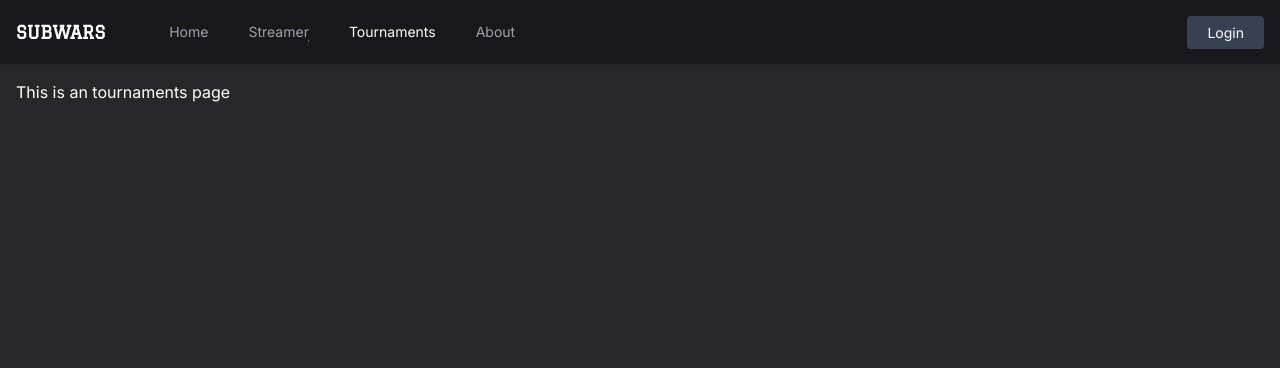
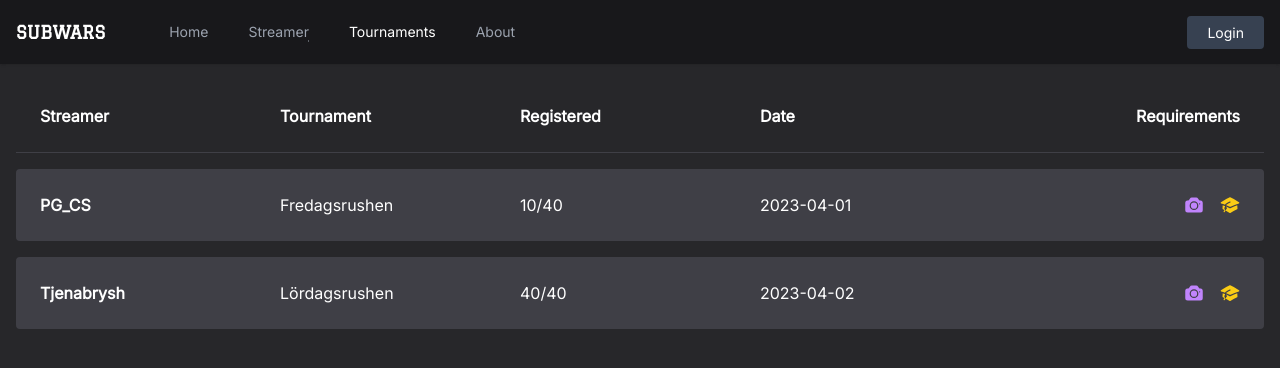
Before and after one commit to dennisfransen/subwars, a Vue app in the folder client/: page /tournaments in a window 1280 px wide. Shown: the top 368 px of the page. Built offline with nearby package versions, Linux system fonts and the light colour scheme.

Commit message:
Tournaments: List tournaments. New Tournament page

```diff
--- a/client/src/router/index.ts
+++ b/client/src/router/index.ts
@@ -34,6 +34,11 @@ const router = createRouter({
 			component: () => import('@/views/TournamentsView.vue'),
 		},
 		{
+			path: '/tournament/:id',
+			name: 'tournament',
+			component: () => import('@/views/TournamentView.vue'),
+		},
+		{
 			path: '/:pathMatch(.*)*',
 			name: 'not-found',
 			component: () => import('@/views/NotFoundView.vue'),
--- /dev/null
+++ b/client/src/views/TournamentView.vue
@@ -0,0 +1,5 @@
+<template>
+	<main class="container mx-auto p-4">
+		<p>Tournament page</p>
+	</main>
+</template>
--- a/client/src/views/TournamentsView.vue
+++ b/client/src/views/TournamentsView.vue
@@ -1,5 +1,57 @@
+<script setup lang="ts">
+import { AcademicCapIcon, CameraIcon } from '@heroicons/vue/24/solid'
+
+const tournaments = ref([
+	{
+		id: 1,
+		title: 'Fredagsrushen',
+		streamer: 'PG_CS',
+		registered: 10,
+		teams: 8,
+		follower: true,
+		subscriber: true,
+		live_at: '2023-04-01',
+	},
+	{
+		id: 2,
+		title: 'Lördagsrushen',
+		streamer: 'Tjenabrysh',
+		registered: 40,
+		teams: 8,
+		follower: true,
+		subscriber: true,
+		live_at: '2023-04-02',
+	},
+])
+</script>
+
 <template>
 	<main class="container mx-auto p-4">
-		<h1>This is an tournaments page</h1>
+		<section>
+			<ul>
+				<li class="grid grid-cols-5 border-b border-b-zinc-700 p-6">
+					<h3 class="font-bold">Streamer</h3>
+					<h3 class="font-bold">Tournament</h3>
+					<h3 class="font-bold">Registered</h3>
+					<h3 class="font-bold">Date</h3>
+					<h3 class="text-right font-bold">Requirements</h3>
+				</li>
+				<li v-for="tournament in tournaments" :key="tournament.id">
+					<router-link
+						:to="`/tournament/${tournament.id}`"
+						class="mt-4 grid grid-cols-5 rounded bg-zinc-700 p-6 transition-all duration-300 hover:bg-zinc-600 hover:shadow-lg"
+					>
+						<p class="font-bold">{{ tournament.streamer }}</p>
+						<p>{{ tournament.title }}</p>
+						<p>{{ tournament.registered }}/{{ tournament.teams * 5 }}</p>
+						<p>{{ tournament.live_at }}</p>
+						<div class="flex items-center justify-end gap-4">
+							<CameraIcon v-if="tournament.follower" class="h-5 w-5 text-purple-400" title="follower" />
+							<AcademicCapIcon v-if="tournament.subscriber" class="h-5 w-5 text-yellow-400" title="subscriber" />
+						</div>
+					</router-link>
+				</li>
+			</ul>
+		</section>
 	</main>
 </template>
```
